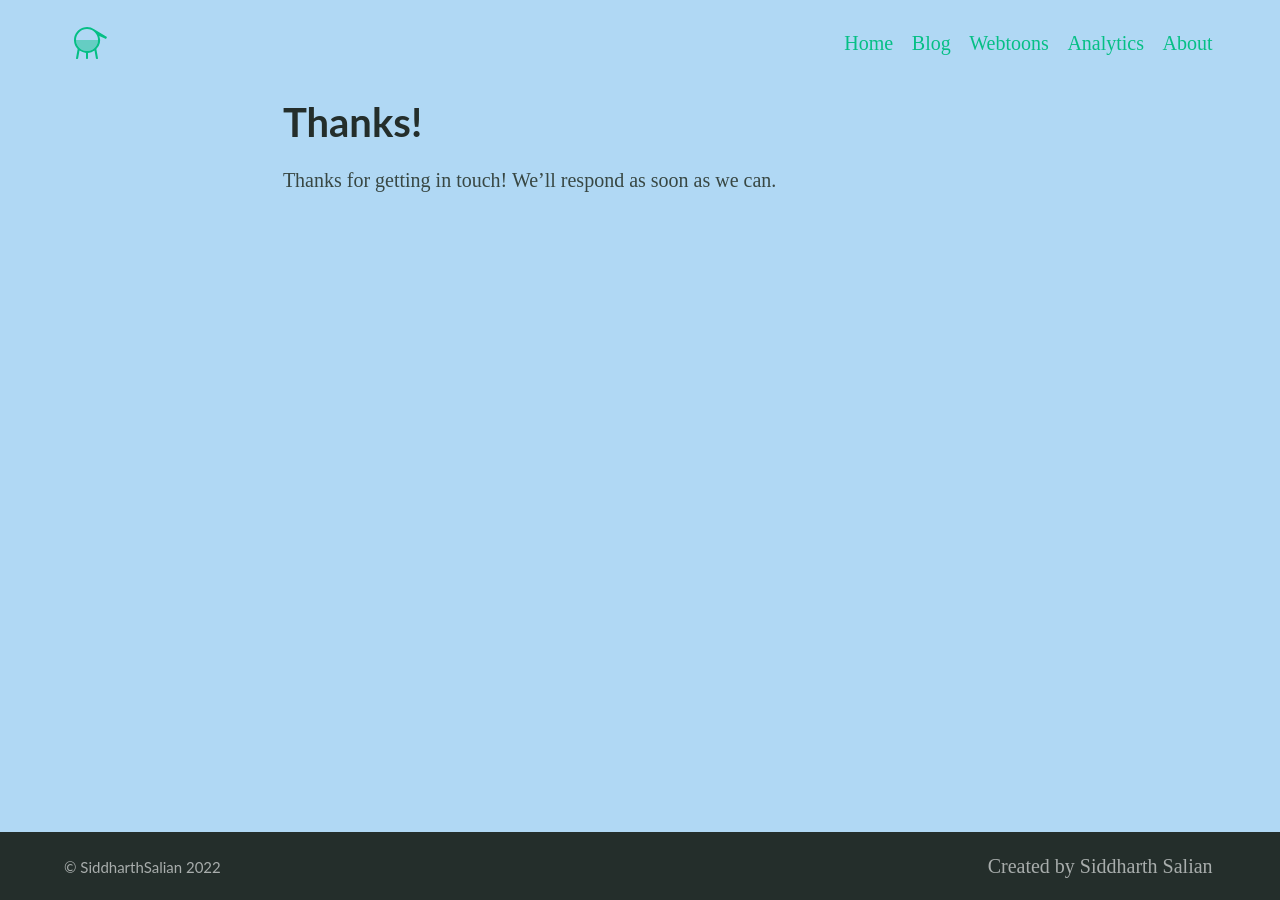
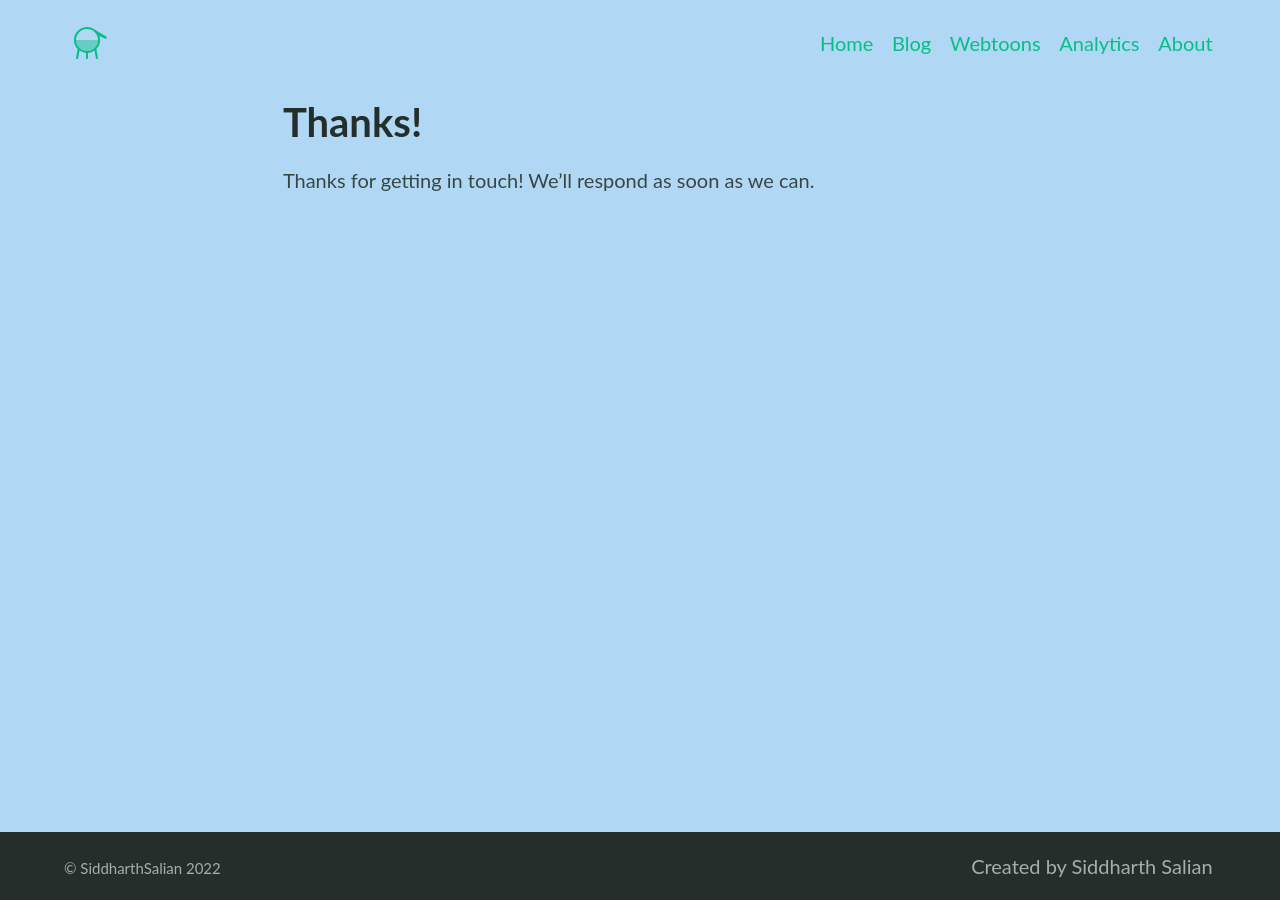
Before and after one commit to SiddharthSalian/saliansiddharth, a Jekyll site: the page built from thanks.md, in a window 1280 px wide. Built offline with Jekyll 4.4.1, drawn with Linux system fonts in a browser that asks for light colours; some web fonts are replaced.

Commit message:
Update _settings.scss

```diff
--- a/_sass/_settings.scss
+++ b/_sass/_settings.scss
@@ -15,7 +15,7 @@ $white: #ffffff !default;
 
 // Typography
 $bodytype: (
-  font-family: "Merriweather, serif",
+  font-family: "Lato, serif",
   regular: 400,
   bold: 700,
   italic: italic,
```
